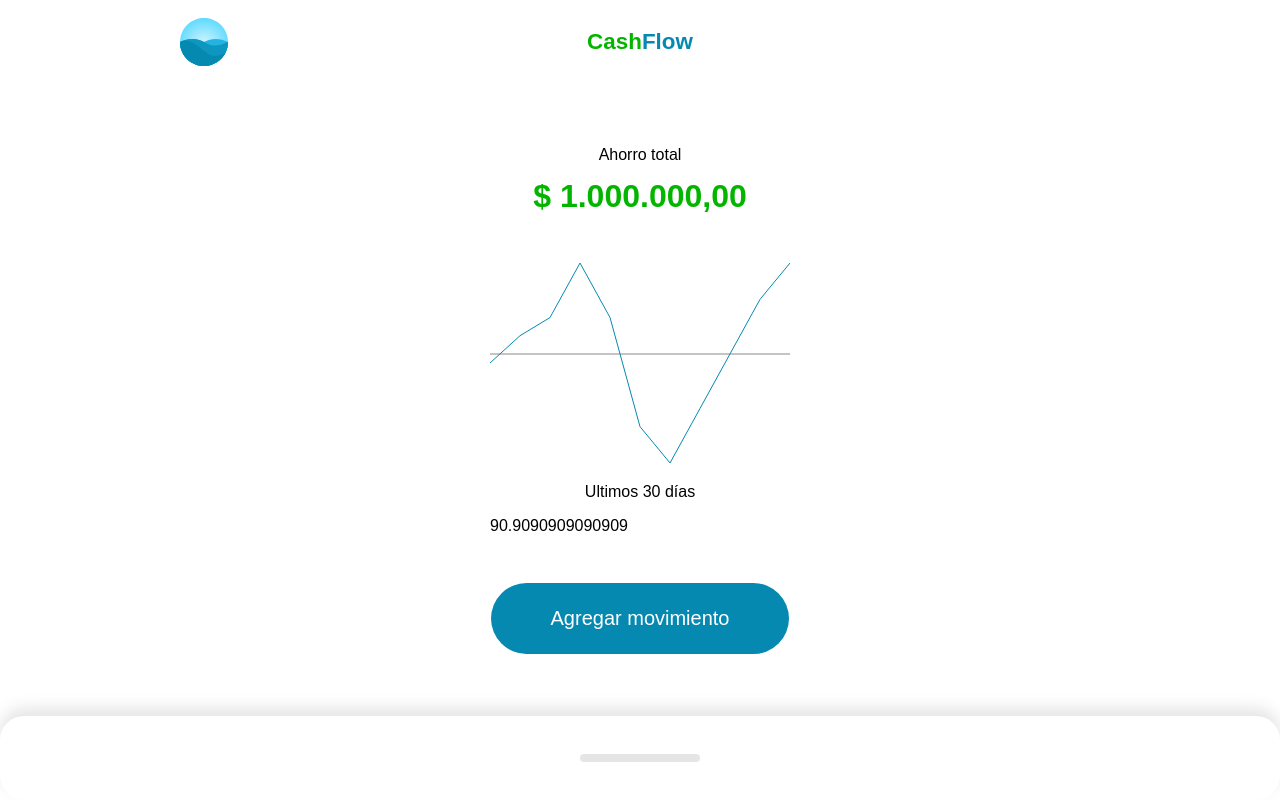
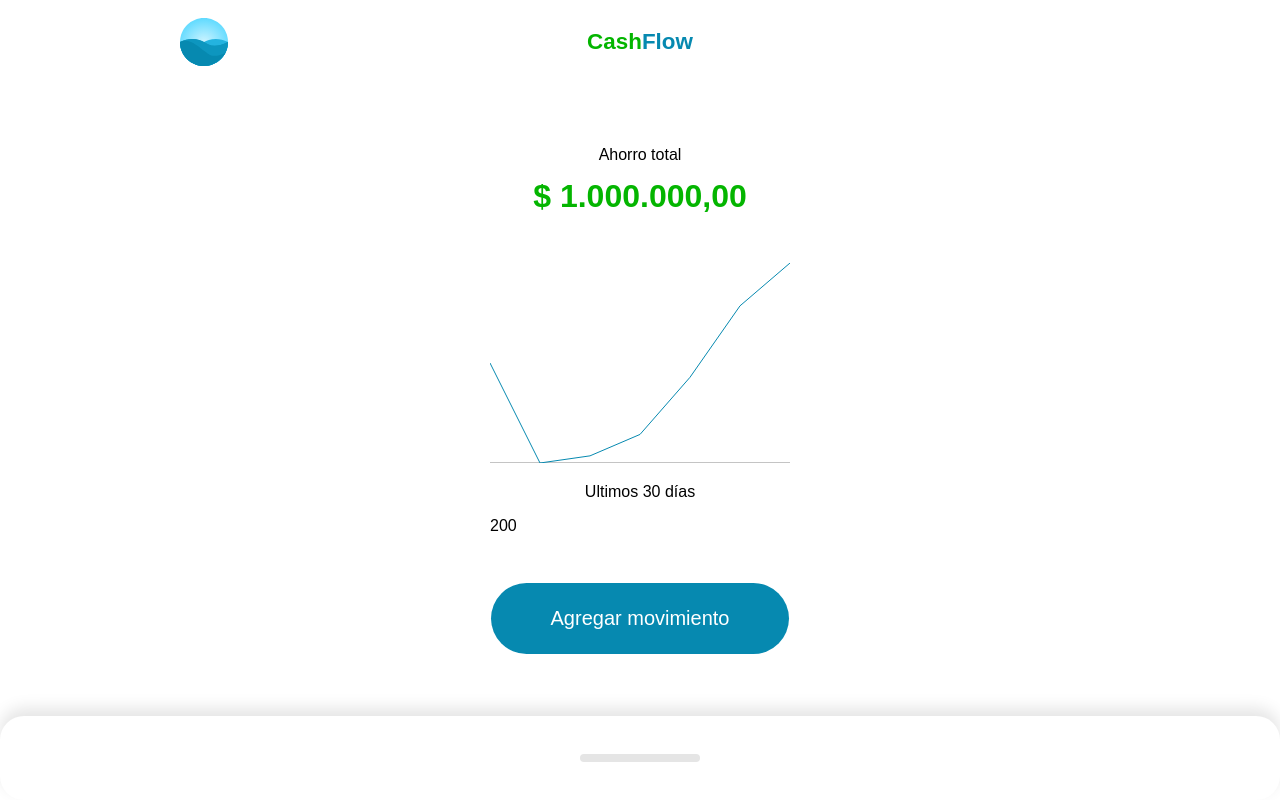
Before and after one commit to saniag081/cash-flow, a Vue app: page / in a window 1280 px wide. Built offline with nearby package versions, Linux system fonts and the light colour scheme.

Commit message:
feat(Home.vue): added filter to movements

```diff
--- a/src/views/Home.vue
+++ b/src/views/Home.vue
@@ -43,38 +43,84 @@ export default {
   data() {
       return {
           amount: null,
-          amounts: [100, 200, 500, 200, -400, -600, -300, 0, 300, 500],
           movements: [{
               id: 1,
               title: "Movimiento",
               description: "Deposito de salario",
-              amount: "1000",
+              amount: 100,
+              time: new Date('9-28-2022'),
             },
             {
               id: 2,
               title: "Movimiento 1",
               description: "Deposito de honorarios",
-              amount: "500",
+              amount: 300,
+              time: new Date('9-29-2022'),
             },
             {
               id: 3,
               title: "Movimiento 3",
               description: "Comida",
-              amount: "-100",
+              amount: 800,
+              time: new Date('9-30-2022'),
             },
             {
               id: 4,
               title: "Movimiento 4",
               description: "Colegiatura",
-              amount: "1000",
+              amount: 1000,
+              time: new Date('10-2-2022'),
             },
             {
               id: 5,
               title: "Movimiento 5",
               description: "Reparación equipo",
-              amount: "1000",
-          },],
+              amount: 600,
+              time: new Date('10-3-2022'),
+            },
+            {
+              id: 6,
+              title: "Movimiento 6",
+              description: "Reparación equipo",
+              amount: 100,
+              time: new Date('10-4-2022'),
+            },
+            {
+              id: 7,
+              title: "Movimiento 7",
+              description: "Reparación equipo",
+              amount: 1000,
+              time: new Date('01-01-2022'),
+            },
+            {
+              id: 8,
+              title: "Movimiento 8",
+              description: "Reparación equipo",
+              amount: 1000,
+              time: new Date('01-01-2022'),
+            },
+          ],
       }
   },
+  computed: {
+    amounts() {
+      const lastDays = this.movements
+        .filter((move) => {
+          const today = new Date();
+          const oldDate = today.setDate(today.getDate() - 30);
+
+          return move.time > oldDate;
+        })
+        .map((move) => move.amount);
+
+      return lastDays.map((move, i) => {
+        const lastMovements = lastDays.slice(0, i);
+
+        return lastMovements.reduce((suma, movement) => {
+          return suma + movement;
+        }, 0);
+      });
+    },
+  }
 };
 </script>
```
